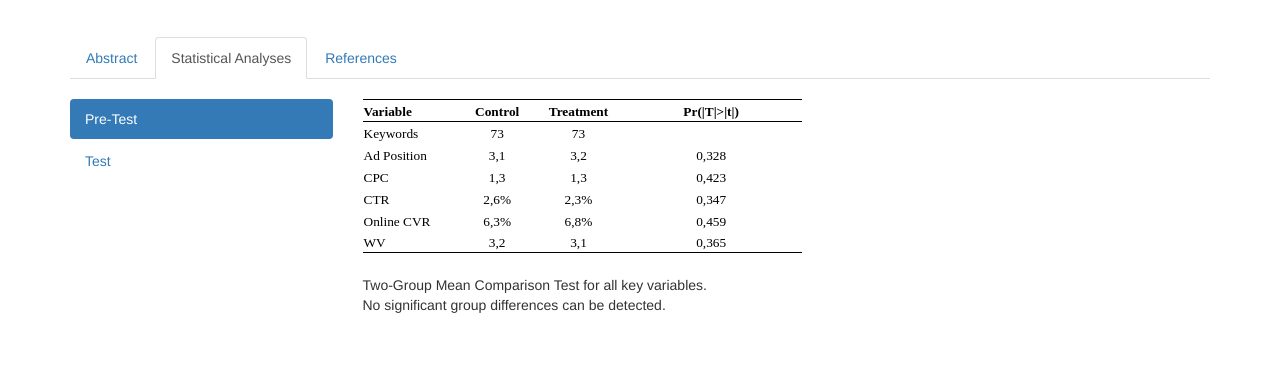
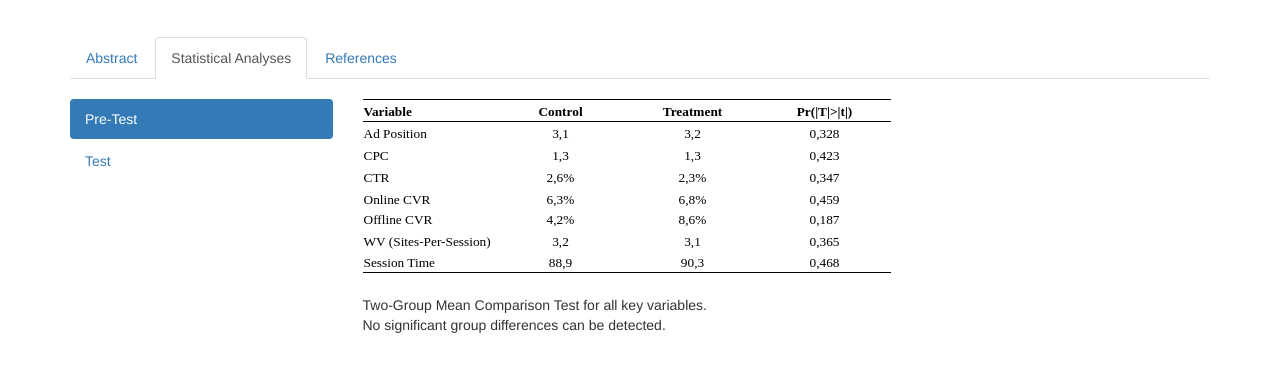
Before and after one commit to devteam2014X/devteam2014X.github.io, a plain HTML site: page ECIS2017/index.html in a window 1280 px wide. Shown: the part 113-484 px from the top of the page. Drawn offline with nearby package versions, Linux system fonts and the light colour scheme.

Commit message:
extensions for ECIS submission

```diff
--- a/ECIS2017/index.html
+++ b/ECIS2017/index.html
@@ -227,63 +227,87 @@ td
               <div id="fig3" role="tabpanel" class="tab-pane active fade in ">
 
 				<br>
-                <table border=0 cellpadding=0 cellspacing=0 width=519 style='border-collapse:
-					 collapse;table-layout:fixed;width:390pt'>
-					 <col width=95 style='mso-width-source:userset;mso-width-alt:3474;width:71pt'>
-					 <col width=80 style='mso-width-source:userset;mso-width-alt:2925;width:60pt'>
-					 <col width=82 style='mso-width-source:userset;mso-width-alt:2998;width:62pt'>
-					 <col width=182 style='mso-width-source:userset;mso-width-alt:6656;width:137pt'>
-					 <col width=80 style='width:60pt'>
-					 <tr height=20 style='height:15.0pt'>
-					  <td height=20 class=xl65 width=95 style='height:15.0pt;width:71pt'>Variable</td>
-					  <td class=xl66 width=80 style='width:60pt'>Control</td>
-					  <td class=xl66 width=82 style='width:62pt'>Treatment</td>
-					  <td class=xl66 width=182 style='width:137pt'>Pr(|T|&gt;|t|)</td>
+
+<table border=0 cellpadding=0 cellspacing=0 width=688 style='border-collapse:
+						 collapse;table-layout:fixed;width:516pt'>
+						 <col class=xl67 width=132 span=4 style='mso-width-source:userset;mso-width-alt:
+						 4608;width:99pt'>
+						 <col class=xl67 width=80 span=2 style='width:60pt'>
+						 <tr height=19 style='height:14.5pt'>
+						  <td height=19 class=xl65 width=132 style='height:14.5pt;width:99pt'>Variable</td>
+						  <td class=xl66 width=132 style='width:99pt'>Control</td>
+						  <td class=xl66 width=132 style='width:99pt'>Treatment</td>
+						  <td class=xl66 width=132 style='width:99pt'>Pr(|T|&gt;|t|)</td>
+						  <td class=xl67 width=80 style='width:60pt'>&nbsp;</td>
 						  <td class=xl67 width=80 style='width:60pt'>&nbsp;</td>
 						 </tr>
-
-					 <tr height=20 style='height:15.0pt'>
-					  <td height=20 class=xl68 style='height:15.0pt'>Keywords</td>
-					  <td class=xl69>73</td>
-					  <td class=xl69>73</td>
-					  <td class=xl69>&nbsp;</td>
+						 <tr height=19 style='height:14.5pt'>
+						  <td height=19 class=xl68 style='height:14.5pt'>Ad Position</td>
+						  <td class=xl69>3,1</td>
+						  <td class=xl69>3,2</td>
+						  <td class=xl70>0,328</td>
+						  <td class=xl67>&nbsp;</td>
 						  <td class=xl67>&nbsp;</td>
 						 </tr>
-					 <tr height=20 style='height:15.0pt'>
-					  <td height=20 class=xl68 style='height:15.0pt'>Ad Position</td>
-					  <td class=xl70>3,1</td>
-					  <td class=xl70>3,2</td>
-					  <td class=xl71>0,328</td>
+						 <tr height=19 style='height:14.5pt'>
+						  <td height=19 class=xl68 style='height:14.5pt'>CPC</td>
+						  <td class=xl69>1,3</td>
+						  <td class=xl69>1,3</td>
+						  <td class=xl70>0,423</td>
+						  <td class=xl67>&nbsp;</td>
 						  <td class=xl67>&nbsp;</td>
 						 </tr>
-					 <tr height=20 style='height:15.0pt'>
-					  <td height=20 class=xl68 style='height:15.0pt'>CPC</td>
-					  <td class=xl70>1,3</td>
-					  <td class=xl70>1,3</td>
-					  <td class=xl71>0,423</td>
+						 <tr height=19 style='height:14.5pt'>
+						  <td height=19 class=xl68 style='height:14.5pt'>CTR</td>
+						  <td class=xl71>2,6%</td>
+						  <td class=xl71>2,3%</td>
+						  <td class=xl70>0,347</td>
+						  <td class=xl67>&nbsp;</td>
 						  <td class=xl67>&nbsp;</td>
 						 </tr>
-					 <tr height=20 style='height:15.0pt'>
-					  <td height=20 class=xl68 style='height:15.0pt'>CTR</td>
-					  <td class=xl72>2,6%</td>
-					  <td class=xl72>2,3%</td>
-					  <td class=xl71>0,347</td>
+						 <tr height=19 style='height:14.5pt'>
+						  <td height=19 class=xl68 style='height:14.5pt'>Online CVR</td>
+						  <td class=xl71>6,3%</td>
+						  <td class=xl71>6,8%</td>
+						  <td class=xl70>0,459</td>
+						  <td class=xl67>&nbsp;</td>
 						  <td class=xl67>&nbsp;</td>
 						 </tr>
-					 <tr height=20 style='height:15.0pt'>
-					  <td height=20 class=xl68 style='height:15.0pt'>Online CVR</td>
-					  <td class=xl72>6,3%</td>
-					  <td class=xl72>6,8%</td>
-					  <td class=xl71>0,459</td>
+						 <tr height=19 style='height:14.5pt'>
+						  <td height=19 class=xl68 style='height:14.5pt'>Offline CVR</td>
+						  <td class=xl69>4,2%</td>
+						  <td class=xl69>8,6%</td>
+						  <td class=xl69>0,187</td>
+						  <td class=xl69>&nbsp;</td>
+						  <td class=xl69>&nbsp;</td>
+						 </tr>
+						 <tr height=19 style='height:14.5pt'>
+						  <td height=19 class=xl68 style='height:14.5pt;border-top:none'>WV (Sites-Per-Session)</td>
+						  <td class=xl69>3,2</td>
+						  <td class=xl69>3,1</td>
+						  <td class=xl70>0,365</td>
+						  <td class=xl67>&nbsp;</td>
 						  <td class=xl67>&nbsp;</td>
 						 </tr>
-					 <tr height=20 style='height:15.0pt'>
-					  <td height=20 class=xl73 style='height:15.0pt'>WV</td>
-					  <td class=xl74>3,2</td>
-					  <td class=xl74>3,1</td>
-					  <td class=xl75>0,365</td>
+						 <tr height=19 style='height:14.5pt'>
+						  <td height=19 class=xl73 style='height:14.5pt'>Session Time</td>
+						  <td class=xl74>88,9</td>
+						  <td class=xl74>90,3</td>
+						  <td class=xl75>0,468</td>
+						  <td class=xl67>&nbsp;</td>
 						  <td class=xl67>&nbsp;</td>
 						 </tr>
+
+
+						 <tr height=0 style='display:none'>
+						  <td width=132 style='width:99pt'></td>
+						  <td width=132 style='width:99pt'></td>
+						  <td width=132 style='width:99pt'></td>
+						  <td width=132 style='width:99pt'></td>
+						  <td width=80 style='width:60pt'></td>
+						  <td width=80 style='width:60pt'></td>
+						 </tr>
+
 						 					 <tr height=20 style='height:15.0pt'>
 					  <td height=20 class=xl67 style='height:15.0pt'>&nbsp;</td>
 					  <td class=xl67>&nbsp;</td>
@@ -306,10 +330,108 @@ td
               </div>
 
                <div id="table3" role="tabpanel" class="tab-pane fade">
+				<br/>
 
-				<p>
-					Data will be avalaible in January 2017.
-				</p>
+					<table border=0 cellpadding=0 cellspacing=0 width=688 style='border-collapse:
+						 collapse;table-layout:fixed;width:516pt'>
+						 <col class=xl67 width=132 span=4 style='mso-width-source:userset;mso-width-alt:
+						 4608;width:99pt'>
+						 <col class=xl67 width=80 span=2 style='width:60pt'>
+						 <tr height=19 style='height:14.5pt'>
+						  <td height=19 class=xl65 width=132 style='height:14.5pt;width:99pt'>Variable</td>
+						  <td class=xl66 width=132 style='width:99pt'>Control</td>
+						  <td class=xl66 width=132 style='width:99pt'>Treatment</td>
+						  <td class=xl66 width=132 style='width:99pt'>Pr(|T|&gt;|t|)</td>
+						  <td class=xl67 width=80 style='width:60pt'>&nbsp;</td>
+						  <td class=xl67 width=80 style='width:60pt'>&nbsp;</td>
+						 </tr>
+						 <tr height=19 style='height:14.5pt'>
+						  <td height=19 class=xl68 style='height:14.5pt'>Ad Position</td>
+						  <td class=xl69>3,0</td>
+						  <td class=xl69>3,7</td>
+						  <td class=xl70>0,000</td>
+						  <td class=xl67>&nbsp;</td>
+						  <td class=xl67>&nbsp;</td>
+						 </tr>
+						 <tr height=19 style='height:14.5pt'>
+						  <td height=19 class=xl68 style='height:14.5pt'>CPC</td>
+						  <td class=xl69>1,0</td>
+						  <td class=xl69>0,7</td>
+						  <td class=xl70>0,000</td>
+						  <td class=xl67>&nbsp;</td>
+						  <td class=xl67>&nbsp;</td>
+						 </tr>
+						 <tr height=19 style='height:14.5pt'>
+						  <td height=19 class=xl68 style='height:14.5pt'>CTR</td>
+						  <td class=xl71>2,9%</td>
+						  <td class=xl71>2,3%</td>
+						  <td class=xl70>0,475</td>
+						  <td class=xl67>&nbsp;</td>
+						  <td class=xl67>&nbsp;</td>
+						 </tr>
+						 <tr height=19 style='height:14.5pt'>
+						  <td height=19 class=xl68 style='height:14.5pt'>Online CVR</td>
+						  <td class=xl71>7,9%</td>
+						  <td class=xl71>6,2%</td>
+						  <td class=xl70>0,164</td>
+						  <td class=xl67>&nbsp;</td>
+						  <td class=xl67>&nbsp;</td>
+						 </tr>
+						 <tr height=19 style='height:14.5pt'>
+						  <td height=19 class=xl68 style='height:14.5pt'>Offline CVR</td>
+						  <td class=xl69>5,3%</td>
+						  <td class=xl69>4,5%</td>
+						  <td class=xl69>0,108</td>
+						  <td class=xl69>&nbsp;</td>
+						  <td class=xl69>&nbsp;</td>
+						 </tr>
+						 <tr height=19 style='height:14.5pt'>
+						  <td height=19 class=xl68 style='height:14.5pt;border-top:none'>WV (Sites-Per-Session)</td>
+						  <td class=xl69>3,0</td>
+						  <td class=xl69>3,7</td>
+						  <td class=xl70>0,000</td>
+						  <td class=xl67>&nbsp;</td>
+						  <td class=xl67>&nbsp;</td>
+						 </tr>
+						 <tr height=19 style='height:14.5pt'>
+						  <td height=19 class=xl73 style='height:14.5pt'>Session Time</td>
+						  <td class=xl74>88,9</td>
+						  <td class=xl74>90,0</td>
+						  <td class=xl75>0,464</td>
+						  <td class=xl67>&nbsp;</td>
+						  <td class=xl67>&nbsp;</td>
+						 </tr>
+
+
+						 <tr height=0 style='display:none'>
+						  <td width=132 style='width:99pt'></td>
+						  <td width=132 style='width:99pt'></td>
+						  <td width=132 style='width:99pt'></td>
+						  <td width=132 style='width:99pt'></td>
+						  <td width=80 style='width:60pt'></td>
+						  <td width=80 style='width:60pt'></td>
+						 </tr>
+
+						 					 <tr height=20 style='height:15.0pt'>
+					  <td height=20 class=xl67 style='height:15.0pt'>&nbsp;</td>
+					  <td class=xl67>&nbsp;</td>
+					  <td class=xl67>&nbsp;</td>
+					  <td class=xl67>&nbsp;</td>
+					  <td class=xl67>&nbsp;</td>
+					 </tr>
+					 <![if supportMisalignedColumns]>
+					 <tr height=0 style='display:none'>
+					  <td width=95 style='width:71pt'></td>
+					  <td width=80 style='width:60pt'></td>
+					  <td width=82 style='width:62pt'></td>
+					  <td width=182 style='width:137pt'></td>
+					  <td width=80 style='width:60pt'></td>
+					 </tr>
+						</table>
+
+						<p>Two-Group Mean Comparison Test for all key variables. </p>
+
+
 
               </div>
 
--- /dev/null
+++ b/ECIS2017/stylesheet.css
@@ -0,0 +1,214 @@
+tr
+	{mso-height-source:auto;}
+col
+	{mso-width-source:auto;}
+br
+	{mso-data-placement:same-cell;}
+.style16
+	{mso-number-format:0%;
+	mso-style-name:Prozent;
+	mso-style-id:5;}
+.style0
+	{mso-number-format:General;
+	text-align:general;
+	vertical-align:bottom;
+	white-space:nowrap;
+	mso-rotate:0;
+	mso-background-source:auto;
+	mso-pattern:auto;
+	color:black;
+	font-size:11.0pt;
+	font-weight:400;
+	font-style:normal;
+	text-decoration:none;
+	font-family:Calibri, sans-serif;
+	mso-font-charset:0;
+	border:none;
+	mso-protection:locked visible;
+	mso-style-name:Standard;
+	mso-style-id:0;}
+td
+	{mso-style-parent:style0;
+	padding-top:1px;
+	padding-right:1px;
+	padding-left:1px;
+	mso-ignore:padding;
+	color:black;
+	font-size:11.0pt;
+	font-weight:400;
+	font-style:normal;
+	text-decoration:none;
+	font-family:Calibri, sans-serif;
+	mso-font-charset:0;
+	mso-number-format:General;
+	text-align:general;
+	vertical-align:bottom;
+	border:none;
+	mso-background-source:auto;
+	mso-pattern:auto;
+	mso-protection:locked visible;
+	white-space:nowrap;
+	mso-rotate:0;}
+.xl65
+	{mso-style-parent:style0;
+	color:black;
+	font-size:10.0pt;
+	font-weight:700;
+	font-family:"Times New Roman", serif;
+	mso-font-charset:0;
+	border-top:.5pt solid windowtext;
+	border-right:none;
+	border-bottom:.5pt solid windowtext;
+	border-left:none;
+	background:white;
+	mso-pattern:black none;}
+.xl66
+	{mso-style-parent:style0;
+	color:black;
+	font-size:10.0pt;
+	font-weight:700;
+	font-family:"Times New Roman", serif;
+	mso-font-charset:0;
+	text-align:center;
+	border-top:.5pt solid windowtext;
+	border-right:none;
+	border-bottom:.5pt solid windowtext;
+	border-left:none;
+	background:white;
+	mso-pattern:black none;}
+.xl67
+	{mso-style-parent:style0;
+	background:white;
+	mso-pattern:black none;}
+.xl68
+	{mso-style-parent:style0;
+	color:black;
+	font-size:10.0pt;
+	font-family:"Times New Roman", serif;
+	mso-font-charset:0;
+	background:white;
+	mso-pattern:black none;}
+.xl69
+	{mso-style-parent:style0;
+	color:black;
+	font-size:10.0pt;
+	font-family:"Times New Roman", serif;
+	mso-font-charset:0;
+	mso-number-format:"0\.0";
+	text-align:center;
+	background:white;
+	mso-pattern:black none;}
+.xl70
+	{mso-style-parent:style0;
+	color:black;
+	font-size:10.0pt;
+	font-family:"Times New Roman", serif;
+	mso-font-charset:0;
+	mso-number-format:"0\.000";
+	text-align:center;
+	background:white;
+	mso-pattern:black none;}
+.xl71
+	{mso-style-parent:style16;
+	color:black;
+	font-size:10.0pt;
+	font-family:"Times New Roman", serif;
+	mso-font-charset:0;
+	mso-number-format:"0\.0%";
+	text-align:center;
+	background:white;
+	mso-pattern:black none;}
+.xl72
+	{mso-style-parent:style0;
+	color:black;
+	font-size:10.0pt;
+	font-family:"Times New Roman", serif;
+	mso-font-charset:0;
+	border-top:none;
+	border-right:none;
+	border-bottom:.5pt solid windowtext;
+	border-left:none;
+	background:white;
+	mso-pattern:black none;}
+.xl73
+	{mso-style-parent:style0;
+	color:black;
+	font-size:10.0pt;
+	font-family:"Times New Roman", serif;
+	mso-font-charset:0;
+	mso-number-format:"0\.0";
+	text-align:center;
+	border-top:none;
+	border-right:none;
+	border-bottom:.5pt solid windowtext;
+	border-left:none;
+	background:white;
+	mso-pattern:black none;}
+.xl74
+	{mso-style-parent:style0;
+	color:black;
+	font-size:10.0pt;
+	font-family:"Times New Roman", serif;
+	mso-font-charset:0;
+	mso-number-format:"0\.000";
+	text-align:center;
+	border-top:none;
+	border-right:none;
+	border-bottom:.5pt solid windowtext;
+	border-left:none;
+	background:white;
+	mso-pattern:black none;}
+.xl75
+	{mso-style-parent:style16;
+	color:black;
+	font-size:10.0pt;
+	font-family:"Times New Roman", serif;
+	mso-font-charset:0;
+	mso-number-format:"0\.0%";
+	text-align:center;
+	border-top:none;
+	border-right:none;
+	border-bottom:.5pt solid windowtext;
+	border-left:none;
+	background:white;
+	mso-pattern:black none;}
+.xl76
+	{mso-style-parent:style0;
+	color:black;
+	font-size:10.0pt;
+	font-family:"Times New Roman", serif;
+	mso-font-charset:0;
+	mso-number-format:"0\.0";
+	text-align:center;
+	border-top:.5pt solid windowtext;
+	border-right:none;
+	border-bottom:none;
+	border-left:none;
+	background:white;
+	mso-pattern:black none;}
+.xl77
+	{mso-style-parent:style0;
+	color:black;
+	font-size:10.0pt;
+	font-family:"Times New Roman", serif;
+	mso-font-charset:0;
+	mso-number-format:"0\.000";
+	text-align:center;
+	border-top:.5pt solid windowtext;
+	border-right:none;
+	border-bottom:none;
+	border-left:none;
+	background:white;
+	mso-pattern:black none;}
+.xl78
+	{mso-style-parent:style0;
+	color:black;
+	font-size:10.0pt;
+	font-family:"Times New Roman", serif;
+	mso-font-charset:0;
+	border-top:none;
+	border-right:none;
+	border-bottom:.5pt solid windowtext;
+	border-left:none;
+	background:white;
+	mso-pattern:black none;}
```
Lines whose indentation alone changed are shown as unchanged.
